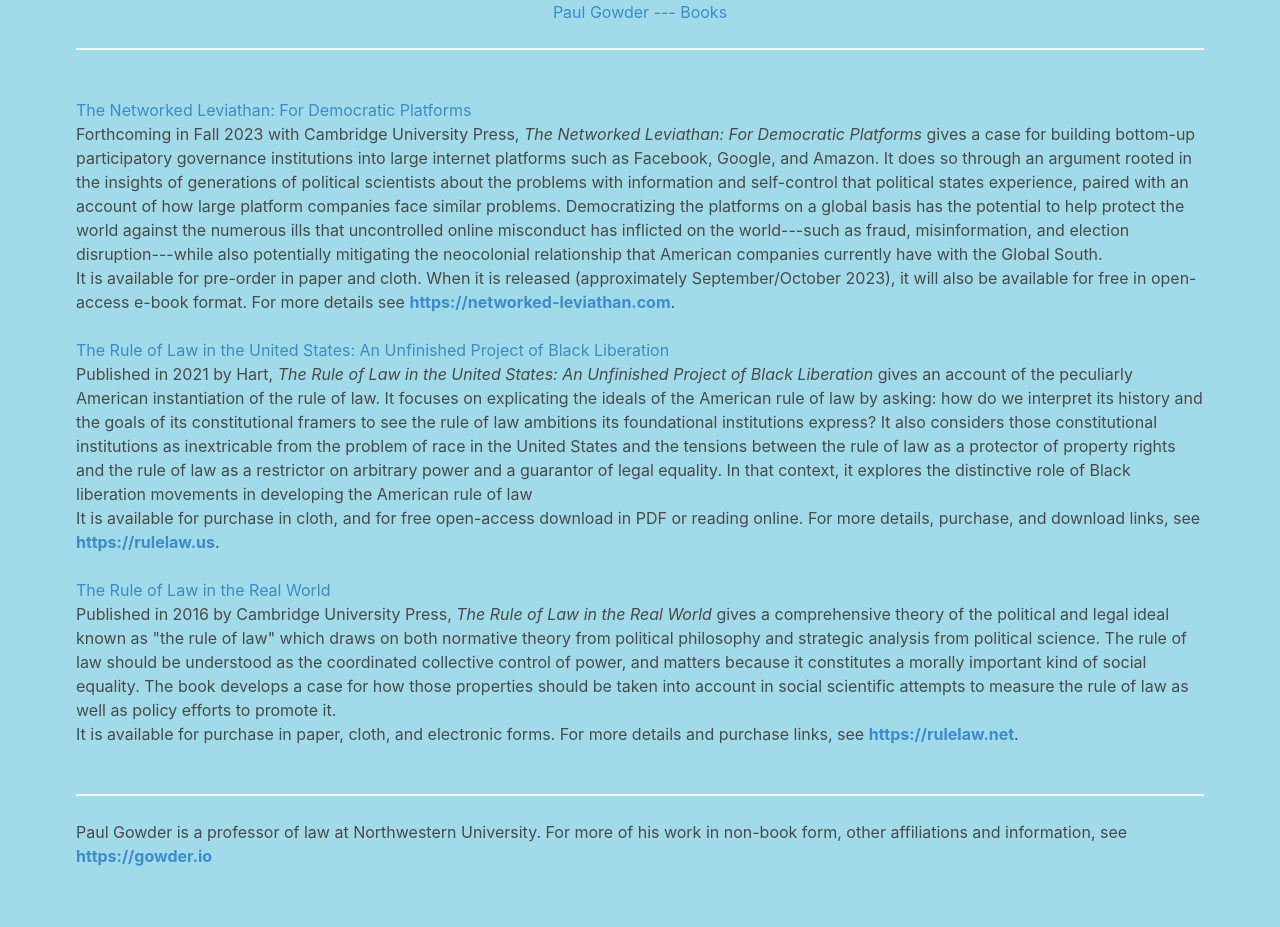
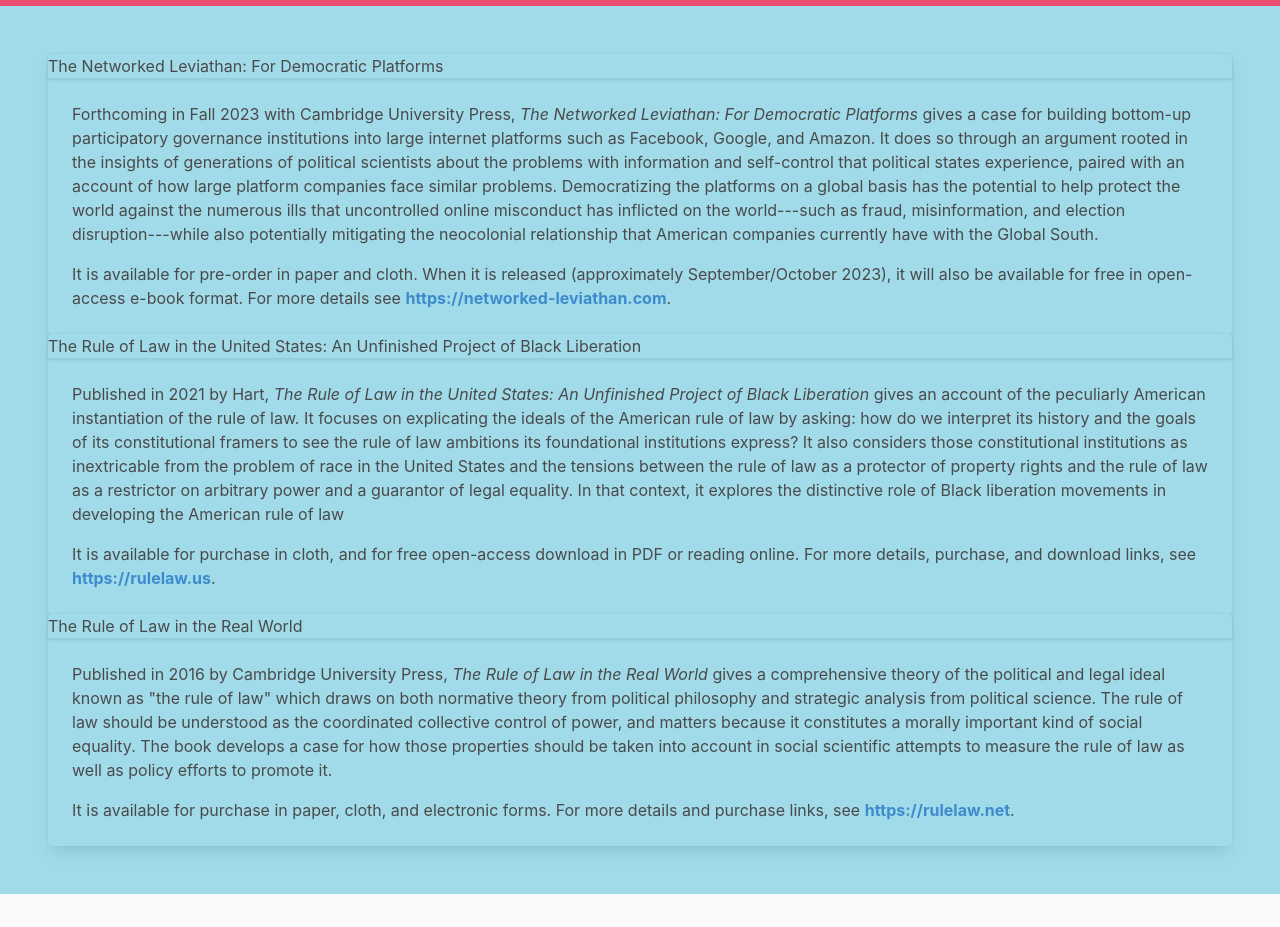
Before and after one commit to paultopia/books.gowder.io, a website: page fancier.html in a window 1280 px wide. Shown: the part 96-1023 px from the top of the page. Before the commit the page ends 1000 px from the top, so only its background shows below. Drawn offline with Linux system fonts and the light colour scheme.

Commit message:
layout attempt 1

```diff
--- a/fancier.html
+++ b/fancier.html
@@ -3,84 +3,70 @@
   <head>
     <meta charset="utf-8">
     <meta name="viewport" content="width=device-width, initial-scale=1">
-
+    <meta http-equiv="X-UA-Compatible" content="IE=edge">
     <link rel="stylesheet" href="css/main.css">
-
-
     <title>Paul Gowder --- Books</title>
   </head>
-
   <body>
-
-
     <section class="hero is-small is-primary">
       <div class="hero-body">
         <div class="container">
           <div class="columns">
             <div class="column is-10-desktop is-offset-1-desktop">
-
-              <h1 class="title is-3 is-spaced has-text-info">
+              <h1 class="title is-1 is-spaced has-text-info">
                 Books by Paul Gowder
               </h1>
-
-
-
             </div>
           </div>
         </div>
       </div>
     </section>
-
-
-
-		<div class="container">
-			<div class="row">
-				<div class="column">
-					<center>
-						<h2><a href="https://gowder.io">Paul Gowder --- Books</a></h2>
-						<hr>
-					</center>
-				</div>
-			</div>
-
-									<div class="row">
-				<div class="column">
-					<h3><a href="https://networked-leviathan.com">The Networked Leviathan: For Democratic Platforms</a></h3>
-
+    <section class="section">
+      <div class="card">
+        <header class="card-header">
+          The Networked Leviathan: For Democratic Platforms
+        </header>
+        <div class="card-content">
+          <div class="content">
             <p>Forthcoming in Fall 2023 with Cambridge University Press, <i>The Networked Leviathan: For Democratic Platforms</i> gives a case for building bottom-up participatory governance institutions into large internet platforms such as Facebook, Google, and Amazon. It does so through an argument rooted in the insights of generations of political scientists about the problems with information and self-control that political states experience, paired with an account of how large platform companies face similar problems. Democratizing the platforms on a global basis has the potential to help protect the world against the numerous ills that uncontrolled online misconduct has inflicted on the world---such as fraud, misinformation, and election disruption---while also potentially mitigating the neocolonial relationship that American companies currently have with the Global South.</p>
-
             <p>It is available for pre-order in paper and cloth. When it is released (approximately September/October 2023), it will also be available for free in open-access e-book format. For more details see <b><a href="https://networked-leviathan.com">https://networked-leviathan.com</a></b>.</p>
           </div>
         </div>
-
-
-
-			<div class="row">
-				<div class="column">
-					<h3><a href="https://rulelaw.us">The Rule of Law in the United States: An Unfinished Project of Black Liberation</a></h3>
-
+      </div>
+      <div class="card">
+        <header class="card-header">
+          The Rule of Law in the United States: An Unfinished Project of Black Liberation
+        </header>
+        <div class="card-content">
+          <div class="content">
             <p>Published in 2021 by Hart, <i>The Rule of Law in the United States: An Unfinished Project of Black Liberation</i> gives an account of the peculiarly American instantiation of the rule of law. It focuses on explicating the ideals of the American rule of law by asking: how do we interpret its history and the goals of its constitutional framers to see the rule of law ambitions its foundational institutions express? It also considers those constitutional institutions as inextricable from the problem of race in the United States and the tensions between the rule of law as a protector of property rights and the rule of law as a restrictor on arbitrary power and a guarantor of legal equality. In that context, it explores the distinctive role of Black liberation movements in developing the American rule of law</p>
-
             <p>It is available for purchase in cloth, and for free open-access download in PDF or reading online. For more details, purchase, and download links, see <b><a href="https://rulelaw.us">https://rulelaw.us</a></b>.</p>
           </div>
         </div>
-			<div class="row">
-				<div class="column">
-					<h3><a href="https://rulelaw.net">The Rule of Law in the Real World</a></h3>
-
+      </div>
+      <div class="card">
+        <header class="card-header">
+          The Rule of Law in the Real World
+        </header>
+        <div class="card-content">
+          <div class="content">
             <p>Published in 2016 by Cambridge University Press, <i>The Rule of Law in the Real World</i> gives a comprehensive theory of the political and legal ideal known as "the rule of law" which draws on both normative theory from political philosophy and strategic analysis from political science. The rule of law should be understood as the coordinated collective control of power, and matters because it constitutes a morally important kind of social equality. The book develops a case for how those properties should be taken into account in social scientific attempts to measure the rule of law as well as policy efforts to promote it.</p>
-
             <p>It is available for purchase in paper, cloth, and electronic forms. For more details and purchase links, see <b><a href="https://rulelaw.net">https://rulelaw.net</a></b>.</p>
           </div>
         </div>
-			<div class="row">
-				<div class="column">
-					<center><hr></center>
+      </div>
+    </section>
+    <footer class="footer has-text-centered">
+      <div class="container">
+        <div class="columns">
+          <div class="column is-10-desktop is-offset-1-desktop">
+            <p>
               Paul Gowder is a professor of law at Northwestern University. For more of his work in non-book form, other affiliations and information, see <b><a href="https://gowder.io">https://gowder.io</a>
-				<br>
-				<br>
+            </p>
           </div>
         </div>
       </div>
+    </footer>
+    </section>
   </body>
 </html>
```
Lines whose indentation alone changed are shown as unchanged.
